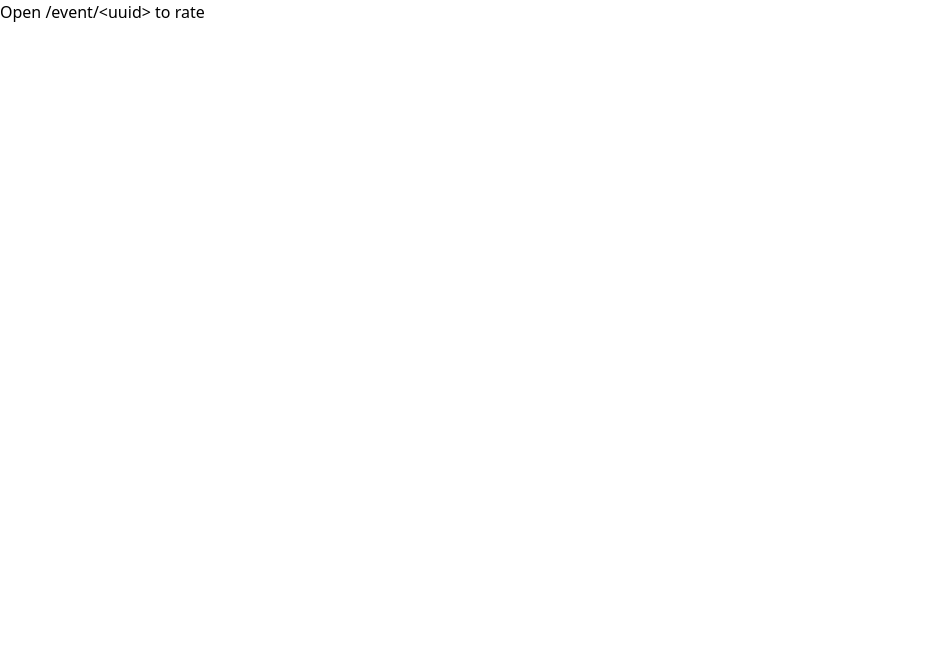
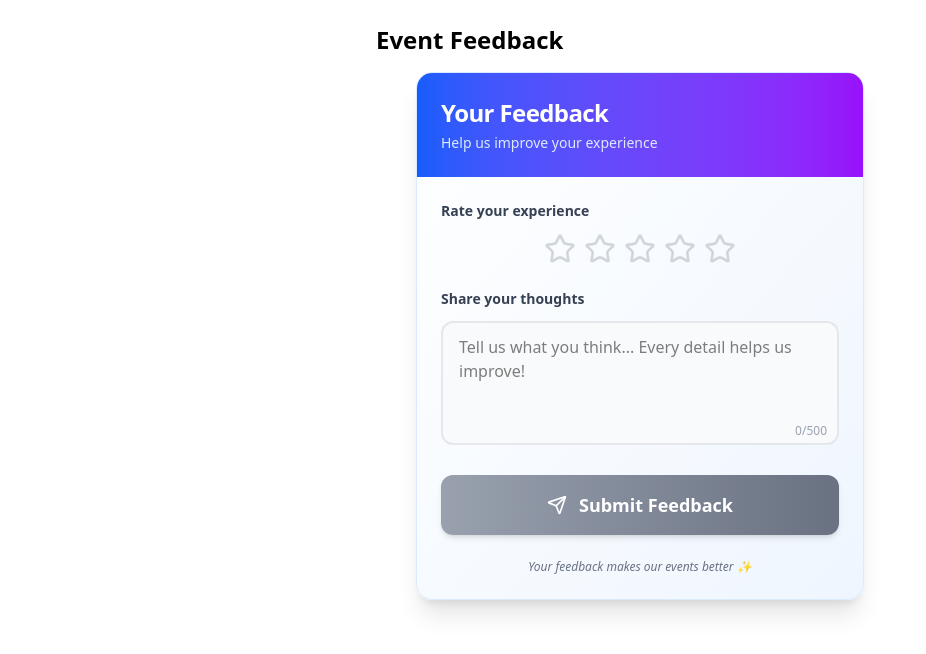
Before and after one commit to its-thakshila/Task03_SingleEventDetails, a React (Vite) app in the folder frontend/dashboard/: page /feedback/1 in a window 1280 px wide. Shown: the top 654 px of the page, without its empty margins (0-926 px from the left). Built offline with nearby package versions, Linux system fonts and the light colour scheme; no server answers.

Commit message:
making routes to feedbackpage
app.jsx should be replaced with event team. just an example

```diff
--- /dev/null
+++ b/frontend/dashboard/pages/FeedbackPage.jsx
@@ -0,0 +1,17 @@
+import { useParams } from "react-router-dom";
+import FeedbackCard from "../components/feedbackcard.jsx";
+
+export default function FeedbackPage() {
+  const { eventId } = useParams();
+
+  if (!eventId) {
+    return <div className="p-6">Missing event id</div>;
+  }
+
+  return (
+    <div className="max-w-xl mx-auto p-6">
+      <h1 className="text-2xl font-bold mb-4">Event Feedback</h1>
+      <FeedbackCard eventId={eventId} />
+    </div>
+  );
+}
--- a/frontend/dashboard/src/App.jsx
+++ b/frontend/dashboard/src/App.jsx
@@ -1,17 +1,24 @@
-import { Routes, Route, useParams } from "react-router-dom";
-import FeedbackCard from "../components/feedbackcard.jsx";
-
-function EventPage() {
-  const { eventId } = useParams();            // <-- path param
-  return <FeedbackCard eventId={eventId} />;
-}
+import { Routes, Route, Link } from "react-router-dom";
+import FeedbackPage from "../pages/FeedbackPage.jsx";
 
 export default function App() {
   return (
     <Routes>
-      <Route path="/event/:eventId" element={<EventPage />} />
-      {/* optional: a default route */}
-      <Route path="*" element={<div>Open /event/&lt;uuid&gt; to rate</div>} />
+      {/* home or other team routes */}
+      <Route path="/" element={
+        <div className="p-6">
+          <h1 className="text-xl font-bold">Home</h1>
+          <Link
+            to="/feedback/2"
+            className="text-blue-600 underline"
+          >
+            Go to feedback for sample event
+          </Link>
+        </div>
+      } />
+
+      {/* ✅ feedback page */}
+      <Route path="/feedback/:eventId" element={<FeedbackPage />} />
     </Routes>
   );
 }
```
